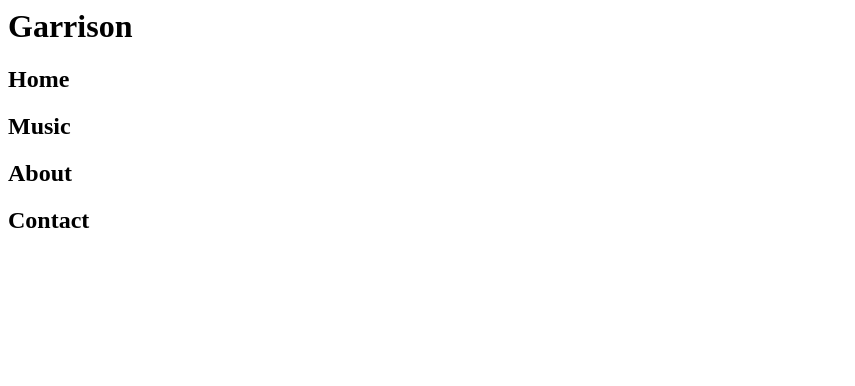
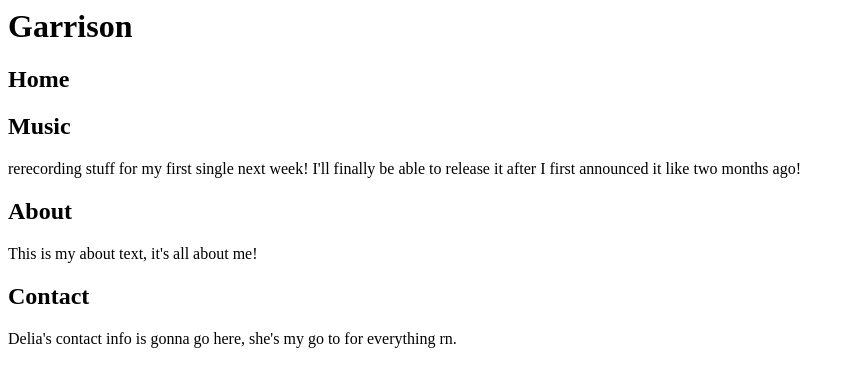
Before and after one commit to garrisonmusic/garrisonmusic.github.io, a plain HTML site: page index.html in a window 1280 px wide. Shown: the whole page, without its empty margins (0-855 px from the left). Drawn offline with Linux system fonts and the light colour scheme.

Commit message:
Update index.html
Added header text and info

```diff
--- a/index.html
+++ b/index.html
@@ -10,8 +10,11 @@
             <h1>Garrison</h1>
             <h2>Home</h2>
             <h2>Music</h2>
+                <p>rerecording stuff for my first single next week! I'll finally be able to release it after I first announced it like two months ago!</p>
             <h2>About</h2>
+                <p>This is my about text, it's all about me!</p>
             <h2>Contact</h2>
+                <p>Delia's contact info is gonna go here, she's my go to for everything rn.</p>
         </body>
 
 </html>
```
